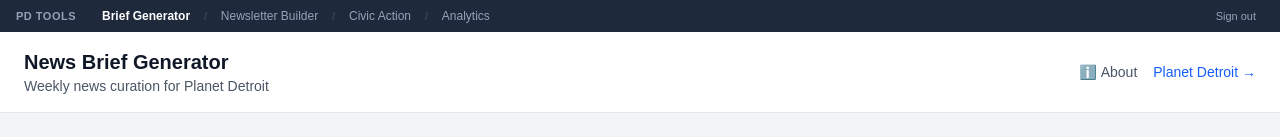
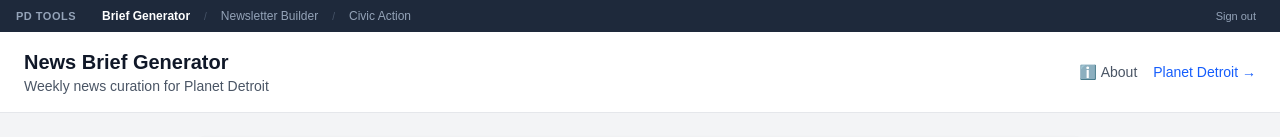
Before and after one commit to Planet-Detroit/news-brief-generator, a Next.js app: page / in a window 1280 px wide. Shown: the top 137 px of the page. Built offline with nearby package versions, Linux system fonts and the light colour scheme.

Commit message:
Revert "Add Analytics link to ToolNav"
This reverts commit 218583f77890aa8d72bb6e64a1dea577deb6ab14.

```diff
--- a/src/components/ToolNav.tsx
+++ b/src/components/ToolNav.tsx
@@ -41,15 +41,6 @@ export default function ToolNav() {
       >
         Civic Action
       </a>
-      <span style={{ color: "#475569", fontSize: "10px" }}>/</span>
-      <a
-        href="https://dashboard.tools.planetdetroit.org/"
-        style={{ fontSize: "12px", color: "#94a3b8", textDecoration: "none", padding: "4px 10px", borderRadius: "4px", transition: "color 0.15s" }}
-        onMouseEnter={(e) => (e.currentTarget.style.color = "#ffffff")}
-        onMouseLeave={(e) => (e.currentTarget.style.color = "#94a3b8")}
-      >
-        Analytics
-      </a>
       <button
         onClick={handleLogout}
         style={{ fontSize: "11px", color: "#94a3b8", background: "none", border: "none", cursor: "pointer", marginLeft: "auto", padding: "4px 8px", transition: "color 0.15s" }}
```
